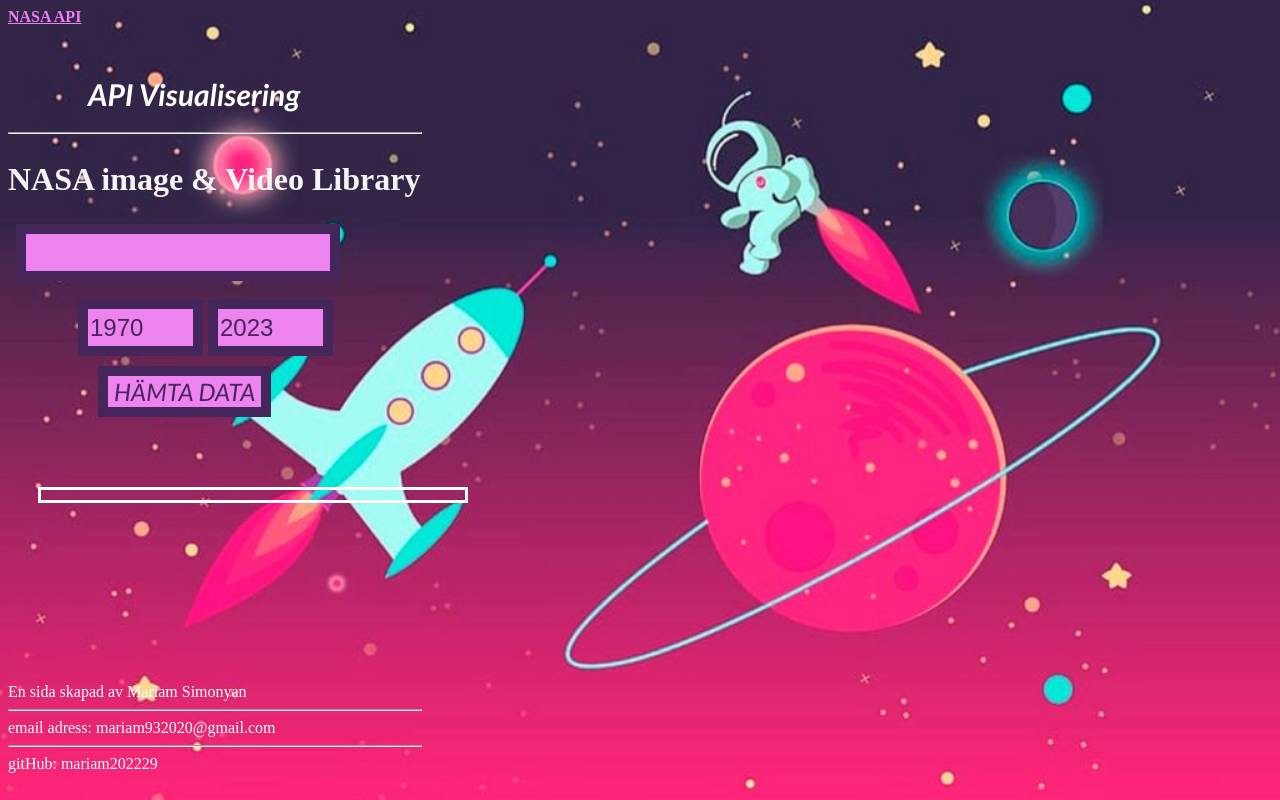
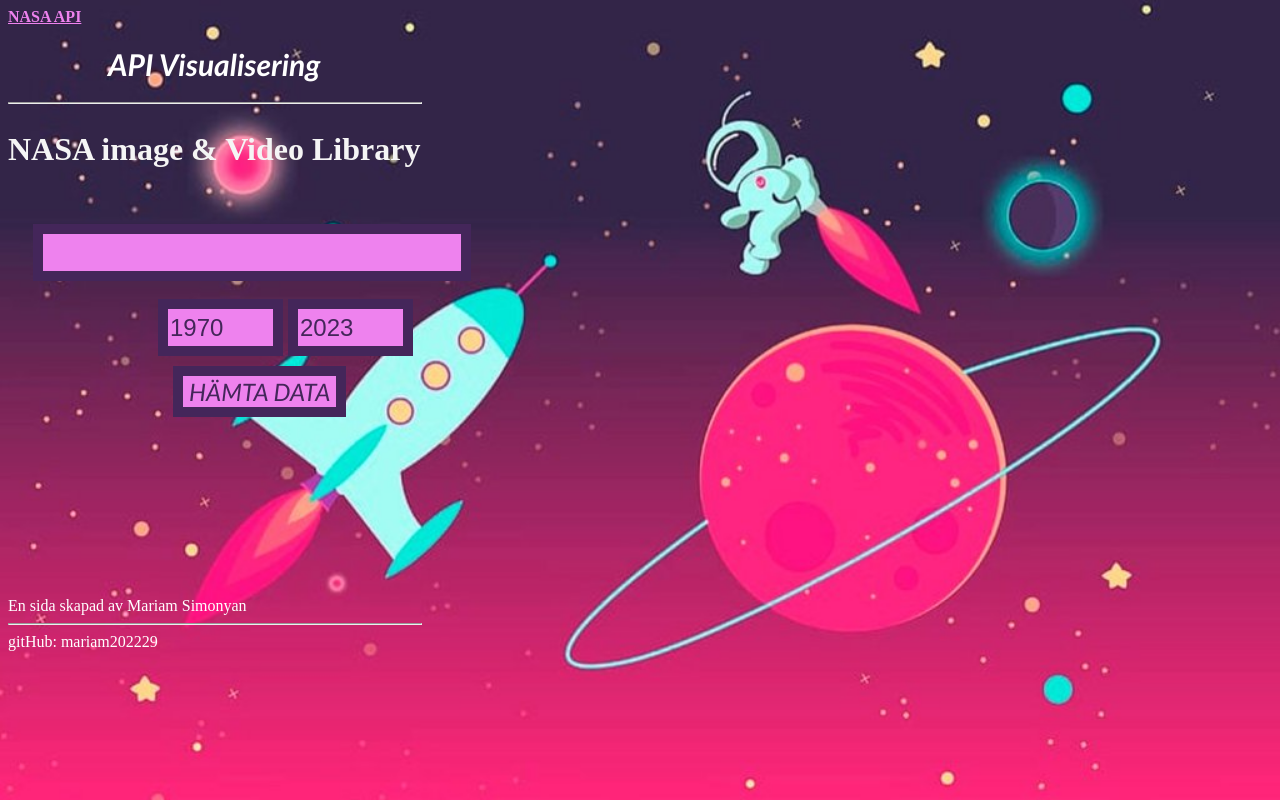
Before and after one commit to mariamsim202229/CASE-4-API, a plain HTML site: page index.html in a window 1280 px wide. Drawn offline with Linux system fonts and the light colour scheme.

Commit message:
10h commit

```diff
--- a/index.html
+++ b/index.html
@@ -29,7 +29,7 @@
     <button> HÄMTA DATA </button>
 
     <div id="container">
-<p class="textClass"></p>
+<!-- <p></p> -->
 
 
     </div>
@@ -38,8 +38,6 @@
     <footer>
         En sida skapad av Mariam Simonyan
         <hr>
-        email adress: mariam932020@gmail.com
-        <hr>
         gitHub: mariam202229
     </footer>
 </body>
--- a/styles.css
+++ b/styles.css
@@ -14,26 +14,26 @@ button {
     border: solid 10px;
     margin-top: 10px;
     font-style: italic;
-    margin-left: 90px;
+    margin-left: 165px;
 }
 
 #retrieve {
     background-color: violet;
     height: 35px;
-    width: 300px;
+    width: 414px;
     border-color: brown;
     border: solid 10px;
     border-color: rgb(68, 38, 90);
     font-size: x-large;
     color: white;
-    margin-left: 8px;
-    /* margin-top: 10px; */
+    margin-left: 25px;
+    margin-top: 30px;
 }
 
 h1 {
     color: white;
-    margin-left: 80px;
-    margin-top: 50px;
+    margin-left: 100px;
+    margin-top: 20px;
     font-family: 'Trebuchet MS', 'Lucida Sans Unicode', 'Lucida Grande', 'Lucida Sans', Arial, sans-serif;
     font-style: italic;
     font-size: 30px;
@@ -47,9 +47,8 @@ h2 {
 
 div {
     font-size: x-large;
-    margin-left: 30px;
+    margin-left: 20px;
     margin-top: 70px;
-    color: white;
     position: relative;
     font-family: 'Trebuchet MS', 'Lucida Sans Unicode', 'Lucida Grande', 'Lucida Sans', Arial, sans-serif;
 }
@@ -57,7 +56,7 @@ div {
 
 #yearStart {
     font-size: x-large;
-    margin-left: 70px;
+    margin-left: 150px;
     background-color: violet;
     color: rgb(68, 38, 90);
     height: 35px;
@@ -86,11 +85,20 @@ footer {
 
 .imageClass {
     height: 300px;
-    width: 414px;
+    width: 435px;
+
+    /* border: solid 2px violet; */
 }
 
 p {
     width: 414px;
-    border: solid 3px;
-    padding: 5px;
+    /* border: solid 3px white */
+    padding: 10px;
+    color: white;
+    text-align: justify;
 }
+
+#container {
+    background: limegreen;
+    width: fit-content;
+}
```
